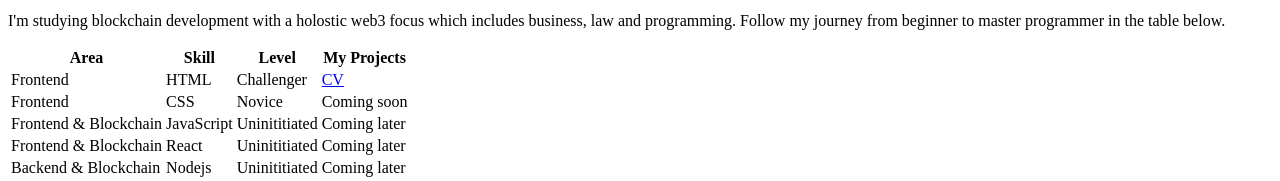
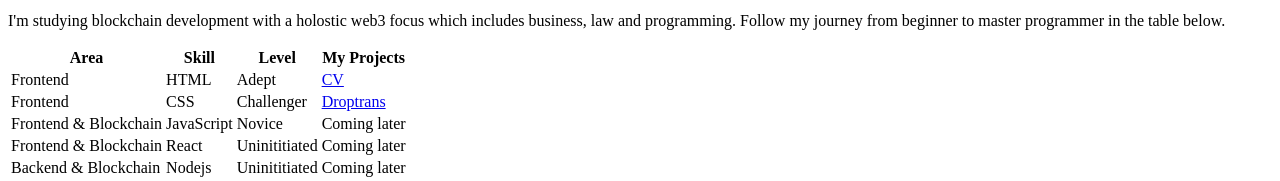
Before and after one commit to devmus/CV_HTML, a plain HTML site: page index.html in a window 1280 px wide. Shown: the part 742-923 px from the top of the page. Drawn offline with Linux system fonts and the light colour scheme.

Commit message:
:label: Update table for projects

```diff
--- a/index.html
+++ b/index.html
@@ -76,19 +76,19 @@
             <tr>
               <td>Frontend</td>
               <td>HTML</td>
-              <td>Challenger</td>
+              <td>Adept</td>
               <td><a href="https://devmus.github.io/CV_HTML/">CV</a></td>
             </tr>
             <tr>
               <td>Frontend</td>
               <td>CSS</td>
-              <td>Novice</td>
-              <td>Coming soon</td>
+              <td>Challenger</td>
+              <td><a href="https://devmus.github.io/Learn_CSS/">Droptrans</a></td>
             </tr>
             <tr>
               <td>Frontend & Blockchain</td>
               <td>JavaScript</td>
-              <td>Uninititiated</td>
+              <td>Novice</td>
               <td>Coming later</td>
             </tr>
             <tr>
```
